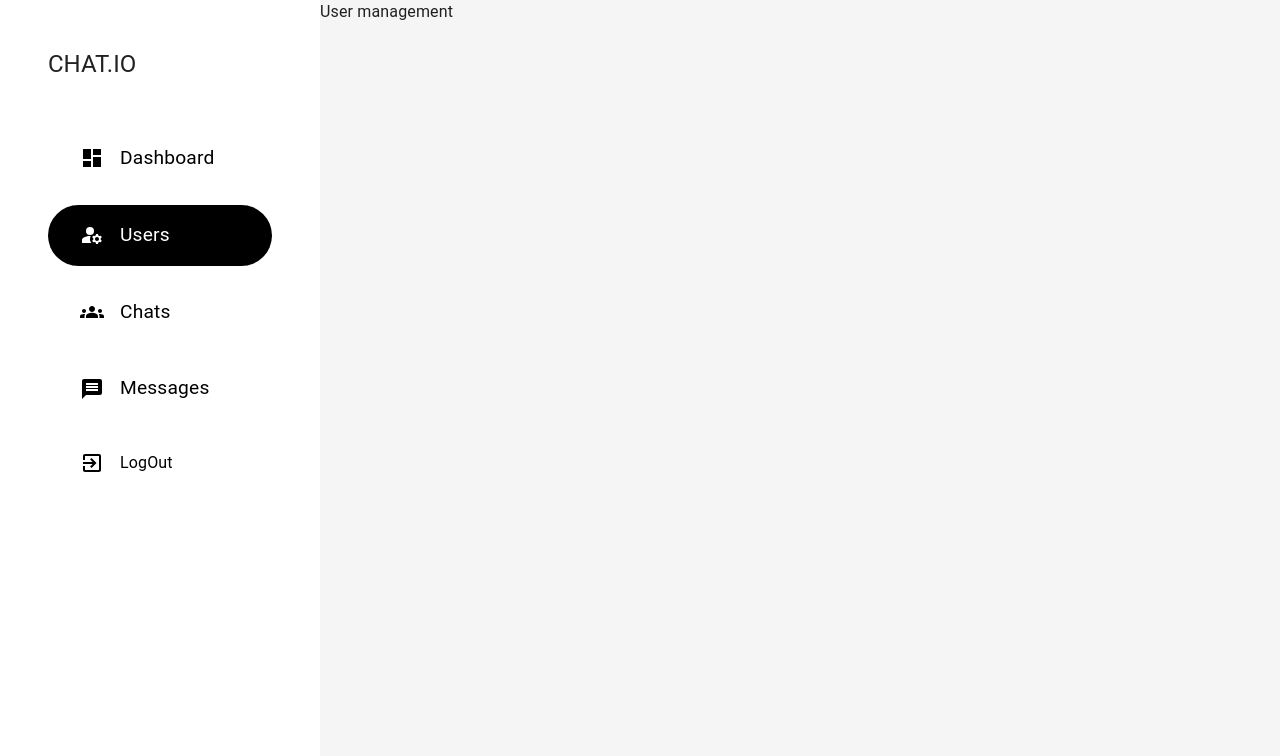
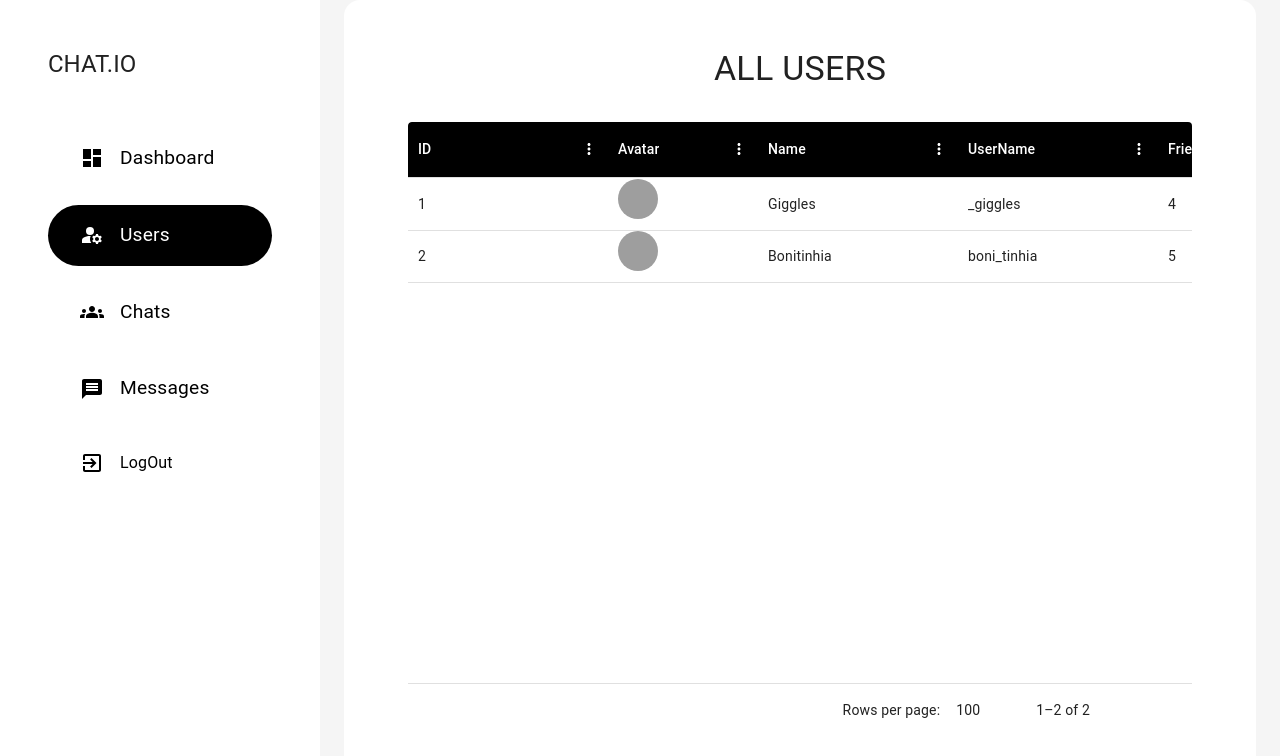
Before and after one commit to Priyansh-Gour/Chat.io, a React (Vite) app in the folder client/: page /admin/users-management in a window 1280 px wide. Shown: the top 756 px of the page. Built offline with nearby package versions, Linux system fonts and the light colour scheme; grey boxes are pictures that could not be loaded.

Commit message:
completed user management

```diff
--- a/client/package.json
+++ b/client/package.json
@@ -14,6 +14,7 @@
     "@emotion/styled": "^11.13.0",
     "@mui/icons-material": "^6.1.1",
     "@mui/material": "^6.1.1",
+    "@mui/x-data-grid": "^7.20.0",
     "6pp": "^1.2.16",
     "chartjs": "^0.3.24",
     "moment": "^2.30.1",
--- /dev/null
+++ b/client/src/components/shared/Table.jsx
@@ -0,0 +1,81 @@
+import React from "react";
+import { DataGrid } from "@mui/x-data-grid";
+import { Paper, Typography, Container } from "@mui/material";
+import { createTheme, ThemeProvider } from "@mui/material/styles";
+
+//custom theme to override default icons of muiDataGrid
+const theme = createTheme({
+  components: {
+    MuiDataGrid: {
+      styleOverrides: {
+        root: {
+          '& .MuiDataGrid-sortIcon': {
+            color: 'white', // Change sort icon color to white
+          },
+          '& .MuiDataGrid-menuIconButton': {
+            color: 'white', // Change menu icon button color to white
+          },
+          '& .MuiSvgIcon-root': {
+            color: 'white', // Ensure that the icon itself is white
+          },
+          '& .MuiDataGrid-columnSeparator': {
+            display: 'none', // Optional: hide the column separator lines
+          },
+        },
+      },
+    },
+  },
+});
+
+const Table = ({ rows, columns, heading, rowHeight = 52 }) => {
+  return (
+    <ThemeProvider theme={theme}>
+      <Container
+        sx={{
+          height: "100vh",
+        }}
+      >
+        <Paper
+          elevation={3}
+          sx={{
+            padding: "1rem 4rem",
+            borderRadius: "1rem",
+            margin: "auto",
+            width: "100%",
+            overflow: "hidden",
+            height: "100%",
+            boxShadow: "none",
+          }}
+        >
+          <Typography
+            textAlign={"center"}
+            variant="h4"
+            sx={{
+              margin: "2rem",
+              textTransform: "uppercase",
+            }}
+          >
+            {heading}
+          </Typography>
+          <DataGrid
+            rows={Array.isArray(rows) ? rows : []}
+            columns={Array.isArray(columns) ? columns : []}
+            rowHeight={rowHeight}
+            style={{
+              height: "80%",
+            }}
+            sx={{
+              border: "none",
+              ".table-header": {
+                backgroundColor: "black",
+                color: "white",
+              },
+            }}
+          />
+        </Paper>
+      </Container>
+    </ThemeProvider>
+  );
+};
+
+export default Table;
--- a/client/src/constants/sampleData.js
+++ b/client/src/constants/sampleData.js
@@ -45,37 +45,121 @@ export const sampleNotification = [
 
 export const sampleMessage = [
   {
-    attachment:[
+    attachment: [
       {
-        public_id:"asdacsaca",
-        url:"https://www.w3schools.com/howto/img_avatar.png",
+        public_id: "asdacsaca",
+        url: "https://www.w3schools.com/howto/img_avatar.png",
       },
-
     ],
-    content:"L*ude ka message hai",
-    _id:"sdbvssdkjvsj",
-    sender:{
-      _id:"user_id",
-      name:"Denji",
+    content: "L*ude ka message hai",
+    _id: "sdbvssdkjvsj",
+    sender: {
+      _id: "user_id",
+      name: "Denji",
     },
-    chat:"chatId",
-    createdAt:"2024-05-10T10:41:30.630Z",
+    chat: "chatId",
+    createdAt: "2024-05-10T10:41:30.630Z",
   },
   {
-    attachment:[
+    attachment: [
       {
-        public_id:"asdacsaca 2",
-        url:"https://www.w3schools.com/howto/img_avatar.png",
+        public_id: "asdacsaca 2",
+        url: "https://www.w3schools.com/howto/img_avatar.png",
       },
-
     ],
-    content:"message from me",
-    _id:"sdbvssdkjvsj2",
-    sender:{
-      _id:"sdskjdbs1",
-      name:"ZORO",
+    content: "message from me",
+    _id: "sdbvssdkjvsj2",
+    sender: {
+      _id: "sdskjdbs1",
+      name: "ZORO",
     },
-    chat:"chatId",
-    createdAt:"2024-05-10T10:41:30.630Z",
+    chat: "chatId",
+    createdAt: "2024-05-10T10:41:30.630Z",
   },
 ];
+
+export const dashboardData = {
+  users: [
+    {
+      name: "Giggles",
+      avatar: "https://www.w3schools.com/howto/img_avatar.png",
+      _id: "1",
+      username: "_giggles",
+      friends: 4,
+      groups: 3,
+    },
+
+    {
+      name: "Bonitinhia",
+      avatar: "https://www.w3schools.com/howto/img_avatar.png",
+      _id: "2",
+      username: "boni_tinhia",
+      friends: 5,
+      groups: 4,
+    },
+  ],
+
+  chats: [
+    {
+      name: "Giggles",
+      avatar: ["https://www.w3schools.com/howto/img_avatar.png"],
+      _id: "1",
+      groupChat: false,
+      members: [
+        { _id: "1", avatar: "https://www.w3schools.com/howto/img_avatar.png" },
+        { _id: "2", avatar: "https://www.w3schools.com/howto/img_avatar.png" },
+      ],
+      totalMembers: 20,
+      creator: {
+        name: "Giggles",
+        avatar: "https://www.w3schools.com/howto/img_avatar.png",
+      },
+    },
+    {
+      name: "Bonitinha",
+      avatar: ["https://www.w3schools.com/howto/img_avatar.png"],
+      _id: "2",
+      groupChat: true,
+      members: [
+        { _id: "1", avatar: "https://www.w3schools.com/howto/img_avatar.png" },
+        { _id: "2", avatar: "https://www.w3schools.com/howto/img_avatar.png" },
+      ],
+      totalMembers: 2,
+      creator: {
+        name: "Bonitinha",
+        avatar: "https://www.w3schools.com/howto/img_avatar.png",
+      },
+    },
+  ],
+  messages: [
+    {
+      attachment: [],
+      content: "Your Eyes are pretty",
+      _id: "scscsse",
+      sender: {
+        avatar: "https://www.w3schools.com/howto/img_avatar.png",
+        name: "giggles",
+      },
+      chat: "chatId",
+      groupChat: false,
+      createdAt: "2024-05-18T10:41:30.630Z",
+    },
+    {
+      attachment: [
+        {
+          public_id: "adaasdd 2",
+          url: "https://www.w3schools.com/howto/img_avatar.png",
+        },
+      ],
+      content: "Your Eyes are pretty",
+      _id: "scscs",
+      sender: {
+        avatar: "https://www.w3schools.com/howto/img_avatar.png",
+        name: "bonitinha",
+      },
+      chat: "chatId",
+      groupChat: true,
+      createdAt: "2024-05-18T10:41:30.630Z",
+    },
+  ],
+};
--- a/client/src/pages/Admin/UserManagement.jsx
+++ b/client/src/pages/Admin/UserManagement.jsx
@@ -1,12 +1,68 @@
-import React from 'react'
-import AdminLayout from '../../components/layout/AdminLayout'
+import React, { useEffect, useState } from "react";
+import AdminLayout from "../../components/layout/AdminLayout";
+import Table from "../../components/shared/Table";
+import { Avatar } from "@mui/material";
+import { dashboardData } from "../../constants/sampleData";
+import { transformImage } from "../../lib/features";
+
+const columns = [
+  {
+    field: "id",
+    headerName: "ID",
+    headerClassName: "table-header",
+    width: 200,
+  },
+  {
+    field: "avatar",
+    headerName: "Avatar",
+    headerClassName: "table-header",
+    width: 150,
+    renderCell: (params) => (
+      <Avatar alt={params.row.name} src={params.row.avatar} />
+    ),
+  },
+  {
+    field: "name",
+    headerName: "Name",
+    headerClassName: "table-header",
+    width: 200,
+  },
+  {
+    field: "username",
+    headerName: "UserName",
+    headerClassName: "table-header",
+    width: 200,
+  },
+  {
+    field: "friends",
+    headerName: "Friends",
+    headerClassName: "table-header",
+    width: 150,
+  },
+  {
+    field: "groups",
+    headerName: "Groups",
+    headerClassName: "table-header",
+    width: 200,
+  },
+];
 
 const UserManagement = () => {
+  const [rows, setRows] = useState([]);
+  useEffect(() => {
+    setRows(
+      dashboardData.users.map((i) => ({
+        ...i,
+        id: i._id,
+        avatar: transformImage(i.avatar, 50),
+      }))
+    );
+  }, []);
   return (
     <AdminLayout>
-        <div>User management</div>
+      <Table heading={"All Users"} columns={columns} rows={rows} />
     </AdminLayout>
-  )
-}
+  );
+};
 
-export default UserManagement
+export default UserManagement;
```
Also changed, not shown: 1 other file (tests, documents, lock files or other folders).
